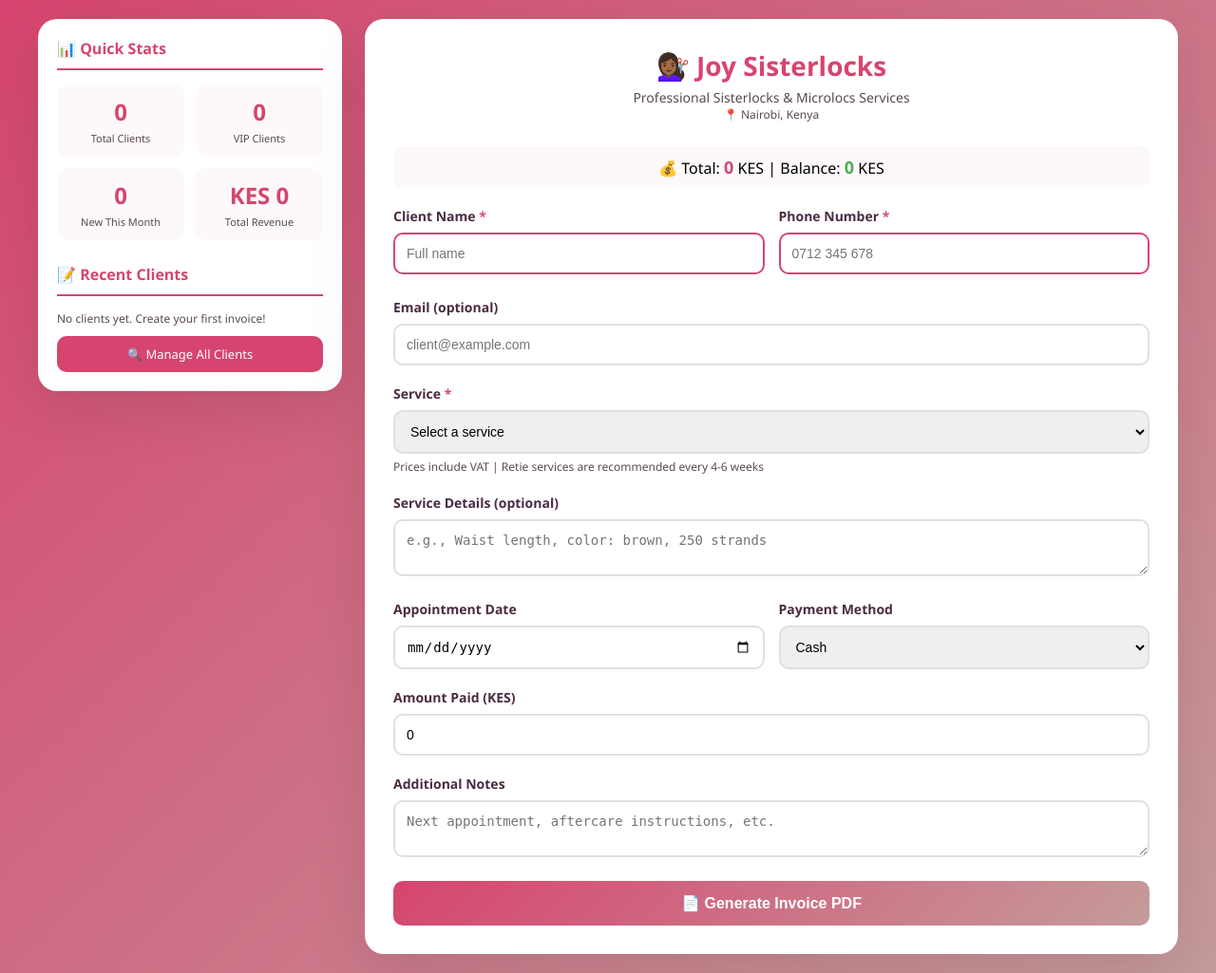
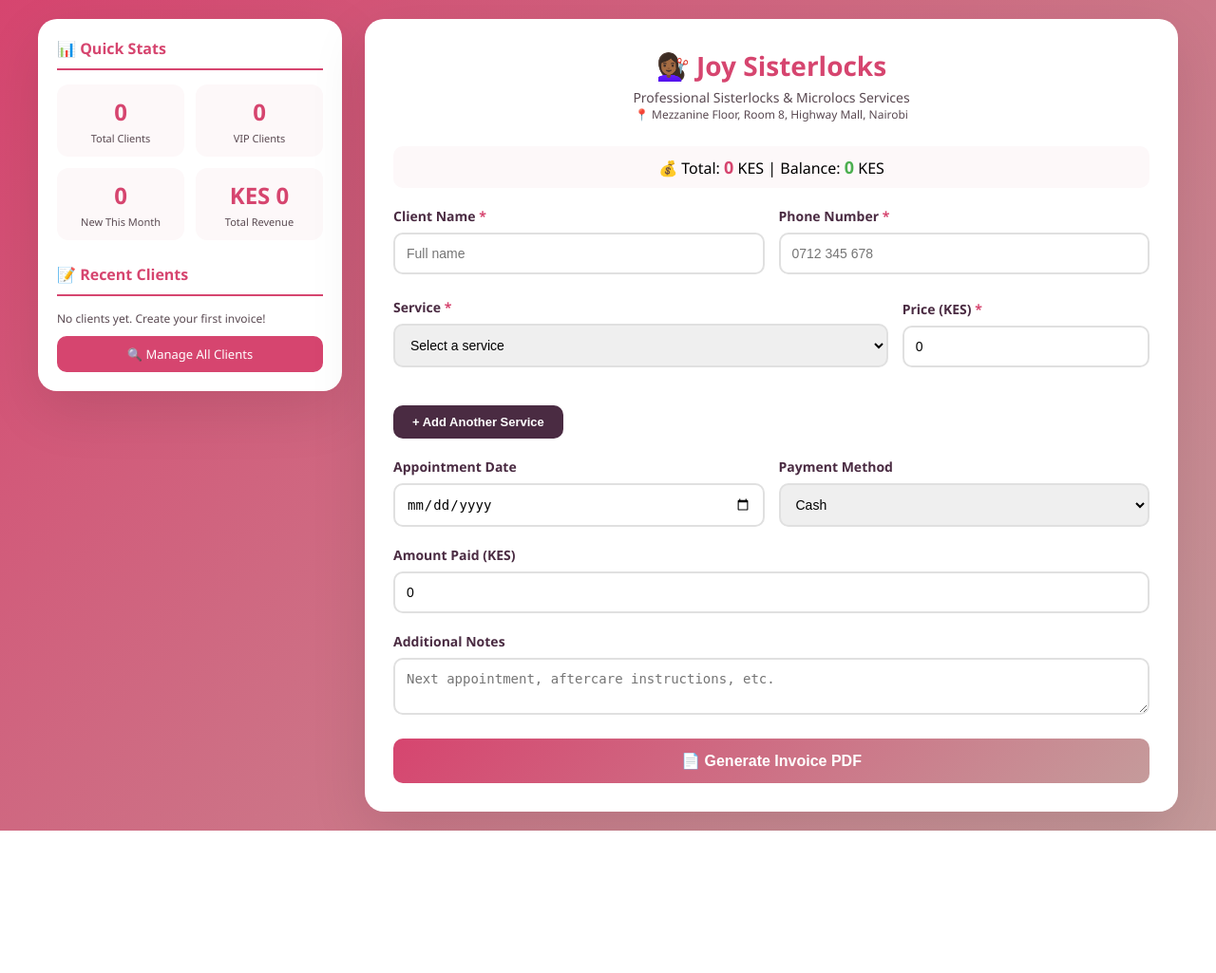
Before and after one commit to Chaslyn89/joysisterlocks-invoice, a Flask app: page / in a window 1280 px wide. Shown: the whole page at 95% size. After the commit the page ends 875 px from the top, so only its background shows below. Run offline with Flask 3, Linux system fonts and the light colour scheme; data that the repository does not hold is empty.

Commit message:
Update form.html

```diff
--- a/templates/form.html
+++ b/templates/form.html
@@ -207,10 +207,6 @@
             border-color: #D6456F;
         }
 
-        input:invalid {
-            border-color: #D6456F;
-        }
-
         .row {
             display: flex;
             gap: 15px;
@@ -218,6 +214,53 @@
 
         .row .form-group {
             flex: 1;
+        }
+
+        .service-row {
+            display: flex;
+            gap: 15px;
+            margin-bottom: 15px;
+            align-items: flex-end;
+        }
+
+        .service-row .form-group {
+            flex: 2;
+        }
+
+        .service-row .price-group {
+            flex: 1;
+        }
+
+        .service-row .remove-btn {
+            background: #D6456F;
+            color: white;
+            border: none;
+            padding: 12px 15px;
+            border-radius: 10px;
+            cursor: pointer;
+            font-size: 14px;
+            margin-bottom: 0;
+        }
+
+        .service-row .remove-btn:hover {
+            background: #b83b5e;
+        }
+
+        .add-service-btn {
+            background: #4A2B42;
+            color: white;
+            border: none;
+            padding: 10px 20px;
+            border-radius: 10px;
+            cursor: pointer;
+            font-size: 13px;
+            margin-top: 5px;
+            margin-bottom: 20px;
+            width: auto;
+        }
+
+        .add-service-btn:hover {
+            background: #3a1f33;
         }
 
         button {
@@ -287,6 +330,13 @@
                 flex-direction: column;
                 gap: 0;
             }
+            .service-row {
+                flex-direction: column;
+                gap: 10px;
+            }
+            .service-row .remove-btn {
+                width: 100%;
+            }
         }
     </style>
 </head>
@@ -346,7 +396,7 @@
             <div class="header">
                 <h1>💇🏾‍♀️ Joy Sisterlocks</h1>
                 <p>Professional Sisterlocks & Microlocs Services</p>
-                <p style="font-size: 12px;">📍 Nairobi, Kenya</p>
+                <p style="font-size: 12px;">📍 Mezzanine Floor, Room 8, Highway Mall, Nairobi</p>
             </div>
 
             <div class="live-total" id="live-total">
@@ -370,28 +420,35 @@
                     </div>
                 </div>
 
-                <div class="form-group">
-                    <label>Email (optional)</label>
-                    <input type="email" name="client_email" id="client_email" placeholder="client@example.com">
+                <!-- Email field removed -->
+
+                <!-- Services Section -->
+                <div id="services-container">
+                    <div class="service-row" id="service-row-1">
+                        <div class="form-group">
+                            <label class="label-required">Service</label>
+                            <select name="service_name[]" class="service-select" data-row="1" required>
+                                <option value="">Select a service</option>
+                                <option value="Colour">Colour</option>
+                                <option value="Retouch">Retouch</option>
+                                <option value="Installation">Installation</option>
+                                <option value="Other">Other (Specify)</option>
+                            </select>
+                        </div>
+                        <div class="form-group price-group">
+                            <label class="label-required">Price (KES)</label>
+                            <input type="number" name="service_price[]" class="service-price" data-row="1" value="0" min="0" step="100" required>
+                        </div>
+                        <button type="button" class="remove-btn" onclick="removeService(1)" style="display: none;">🗑️ Remove</button>
+                    </div>
                 </div>
 
-                <div class="form-group">
-                    <label class="label-required">Service</label>
-                    <select name="service" id="service" required>
-                        <option value="">Select a service</option>
-                        {% for key, service in services.items() %}
-                        <option value="{{ key }}" data-price="{{ service.price }}">
-                            {{ service.name }} - KES {{ "{:,}".format(service.price) }}
-                        </option>
-                        {% endfor %}
-                    </select>
-                    <div class="service-info">Prices include VAT | Retie services are recommended every 4-6 weeks</div>
+                <div class="form-group" id="other-service-container" style="display: none;">
+                    <label>Specify Other Service</label>
+                    <input type="text" name="other_service_name" id="other_service_name" placeholder="Enter service name">
                 </div>
 
-                <div class="form-group">
-                    <label>Service Details (optional)</label>
-                    <textarea name="service_details" placeholder="e.g., Waist length, color: brown, 250 strands"></textarea>
-                </div>
+                <button type="button" class="add-service-btn" onclick="addService()">+ Add Another Service</button>
 
                 <div class="row">
                     <div class="form-group">
@@ -430,42 +487,88 @@
     </div>
 
     <script>
-        // Service prices mapping
-        const servicePrices = {};
-        document.querySelectorAll('#service option').forEach(opt => {
-            if (opt.value) {
-                servicePrices[opt.value] = parseInt(opt.dataset.price) || 0;
+        let serviceCounter = 1;
+
+        // Service prices mapping for default suggestions
+        const defaultPrices = {
+            'Colour': 4500,
+            'Retouch': 3500,
+            'Installation': 15000
+        };
+
+        // Add new service row
+        function addService() {
+            serviceCounter++;
+            const container = document.getElementById('services-container');
+            const newRow = document.createElement('div');
+            newRow.className = 'service-row';
+            newRow.id = `service-row-${serviceCounter}`;
+            newRow.innerHTML = `
+                <div class="form-group">
+                    <label>Service</label>
+                    <select name="service_name[]" class="service-select" data-row="${serviceCounter}" required>
+                        <option value="">Select a service</option>
+                        <option value="Colour">Colour</option>
+                        <option value="Retouch">Retouch</option>
+                        <option value="Installation">Installation</option>
+                        <option value="Other">Other (Specify)</option>
+                    </select>
+                </div>
+                <div class="form-group price-group">
+                    <label>Price (KES)</label>
+                    <input type="number" name="service_price[]" class="service-price" data-row="${serviceCounter}" value="0" min="0" step="100" required>
+                </div>
+                <button type="button" class="remove-btn" onclick="removeService(${serviceCounter})">🗑️ Remove</button>
+            `;
+            container.appendChild(newRow);
+            updateTotal();
+
+            // Add event listeners to new row
+            const select = newRow.querySelector('.service-select');
+            const priceInput = newRow.querySelector('.service-price');
+            select.addEventListener('change', function() { autoFillPrice(this, priceInput); updateTotal(); });
+            priceInput.addEventListener('input', updateTotal);
+        }
+
+        // Remove service row
+        function removeService(rowId) {
+            const row = document.getElementById(`service-row-${rowId}`);
+            if (row) {
+                row.remove();
+                updateTotal();
             }
-        });
+        }
+
+        // Auto-fill price when service is selected
+        function autoFillPrice(selectElement, priceInput) {
+            const selectedValue = selectElement.value;
+            if (defaultPrices[selectedValue]) {
+                priceInput.value = defaultPrices[selectedValue];
+                updateTotal();
+            }
+        }
 
         // Update live total
-        function updateLiveTotal() {
-            const service = document.getElementById('service').value;
-            const total = servicePrices[service] || 0;
+        function updateTotal() {
+            const priceInputs = document.querySelectorAll('.service-price');
+            let total = 0;
+            priceInputs.forEach(input => {
+                const price = parseInt(input.value) || 0;
+                total += price;
+            });
+
             const amountPaid = parseInt(document.getElementById('amount_paid').value) || 0;
             const balance = total - amountPaid;
 
             document.getElementById('total-amount').textContent = total.toLocaleString();
             document.getElementById('balance-amount').textContent = balance.toLocaleString();
 
-            // Change color based on balance
             const balanceSpan = document.getElementById('balance-amount');
             if (balance > 0) {
                 balanceSpan.style.color = '#D6456F';
             } else {
                 balanceSpan.style.color = '#4CAF50';
             }
-        }
-
-        // Auto-fill amount paid when service changes
-        function autoFillAmount() {
-            const service = document.getElementById('service').value;
-            const total = servicePrices[service] || 0;
-            const amountPaidInput = document.getElementById('amount_paid');
-            if (amountPaidInput.value == 0 || amountPaidInput.value == '') {
-                amountPaidInput.value = total;
-            }
-            updateLiveTotal();
         }
 
         // Show/hide M-Pesa field
@@ -475,17 +578,12 @@
             mpesaField.style.display = paymentMethod === 'M-Pesa' ? 'block' : 'none';
         }
 
-        // Fill client form (XSS-safe with tojson)
+        // Fill client form
         function fillClientForm(name, phone, email) {
             document.getElementById('client_name').value = name;
             document.getElementById('client_phone').value = phone;
-            if (email) {
-                document.getElementById('client_email').value = email;
-            }
-            // Clear search result
             document.getElementById('search-result').innerHTML = '';
 
-            // Fetch client summary
             fetch(`/api/search?q=${encodeURIComponent(phone)}`)
                 .then(res => res.json())
                 .then(data => {
@@ -500,9 +598,6 @@
             const summaryDiv = document.getElementById('client-summary');
             const contentDiv = document.getElementById('summary-content');
 
-            const categoryClass = client.category === 'VIP' ? 'vip-badge' : '';
-            const categoryHtml = client.category === 'VIP' ? '<span class="vip-badge">⭐ VIP Client</span>' : '';
-
             contentDiv.innerHTML = `
                 <div class="summary-row">
                     <span>📞 ${escapeHtml(client.client_phone)}</span>
@@ -513,13 +608,8 @@
                 </div>
                 <div class="summary-row">
                     <span>📅 Last: ${client.last_visit || 'Never'}</span>
-                    ${categoryHtml}
+                    ${client.category === 'VIP' ? '<span class="vip-badge">⭐ VIP Client</span>' : ''}
                 </div>
-                ${(client.total_visits || 0) % 5 === 4 ? `
-                <div class="summary-row" style="color: #D6456F; margin-top: 8px;">
-                    🎉 1 more visit until free wash & style!
-                </div>
-                ` : ''}
             `;
             summaryDiv.classList.add('show');
         }
@@ -541,7 +631,7 @@
                             if (data.length > 0) {
                                 const client = data[0];
                                 searchResult.innerHTML = `
-                                    <a href="#" onclick="fillClientForm('${escapeHtml(client.client_name)}', '${escapeHtml(client.client_phone)}', '${escapeHtml(client.client_email || '')}'); return false;">
+                                    <a href="#" onclick="fillClientForm('${escapeHtml(client.client_name)}', '${escapeHtml(client.client_phone)}', ''); return false;">
                                         👤 Existing client: ${escapeHtml(client.client_name)}<br>
                                         <small>Click to load</small>
                                     </a>
@@ -564,13 +654,19 @@
         form.addEventListener('submit', function(e) {
             submitBtn.disabled = true;
             submitBtn.textContent = '⏳ Generating PDF, please wait...';
-            // Form will submit normally
         });
 
         // Event listeners
-        document.getElementById('service').addEventListener('change', autoFillAmount);
-        document.getElementById('amount_paid').addEventListener('input', updateLiveTotal);
+        document.getElementById('amount_paid').addEventListener('input', updateTotal);
         document.getElementById('payment_method').addEventListener('change', toggleMpesaField);
+
+        // Initialize event listeners for existing service rows
+        document.querySelectorAll('.service-select').forEach(select => {
+            const rowId = select.dataset.row;
+            const priceInput = document.querySelector(`.service-price[data-row="${rowId}"]`);
+            select.addEventListener('change', function() { autoFillPrice(this, priceInput); updateTotal(); });
+            priceInput.addEventListener('input', updateTotal);
+        });
 
         function escapeHtml(text) {
             if (!text) return '';
@@ -580,7 +676,7 @@
         }
 
         // Initialize
-        updateLiveTotal();
+        updateTotal();
         toggleMpesaField();
     </script>
 </body>
```
